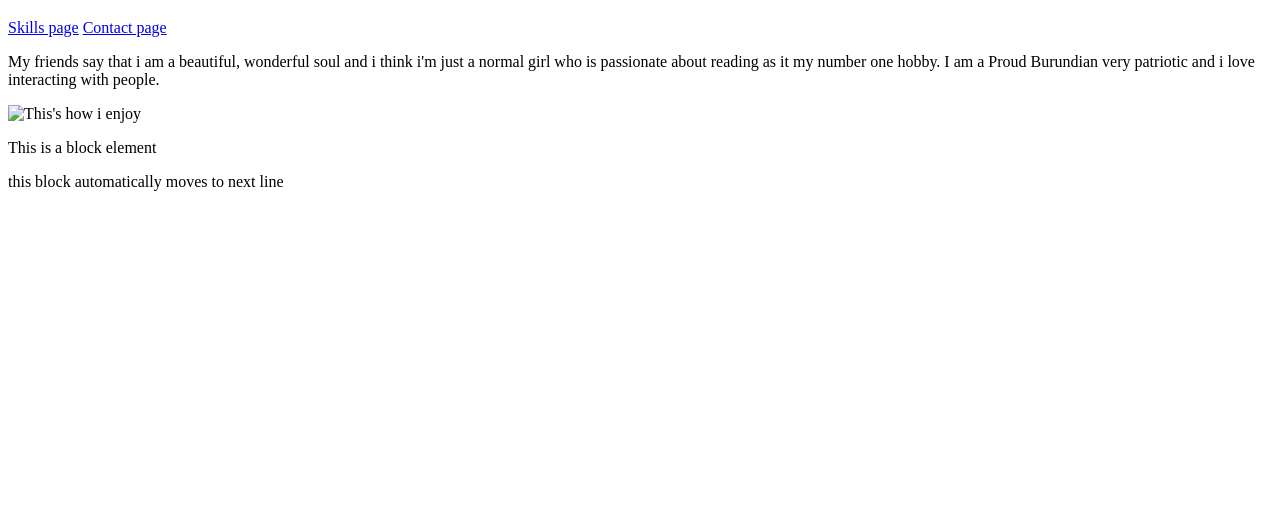
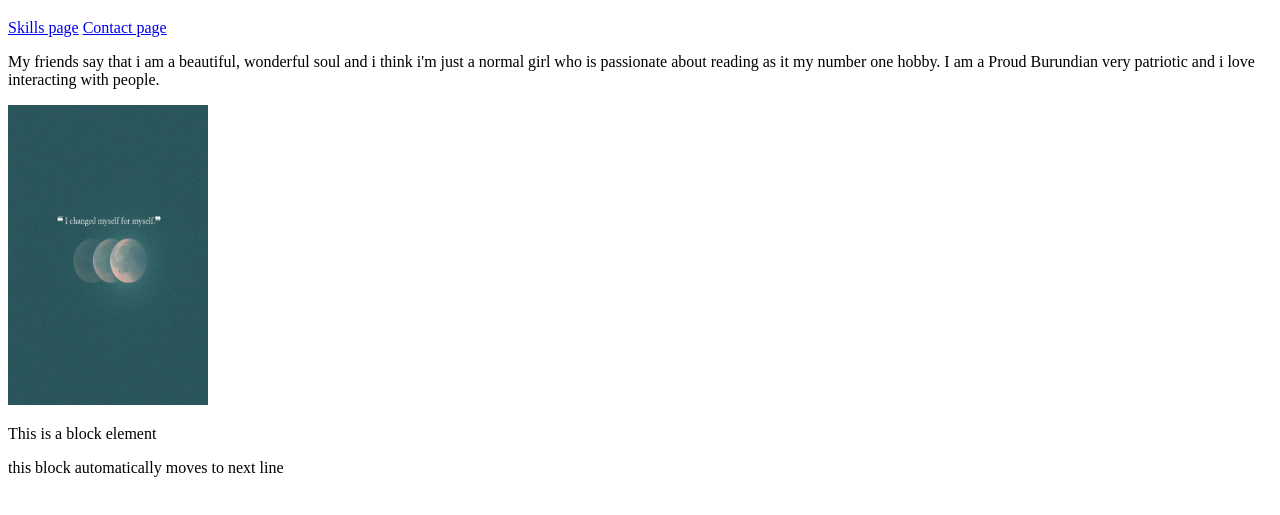
Before and after one commit to Orletta/Task2., a plain HTML site: page index.html in a window 1280 px wide. Shown: the part 61-576 px from the top of the page. Drawn offline with Linux system fonts and the light colour scheme.

Commit message:
Update index.html

```diff
--- a/index.html
+++ b/index.html
@@ -22,7 +22,7 @@
     <p>My friends say that i am a beautiful, wonderful soul and i think i'm just a normal girl who is passionate about reading as it my number one hobby.
         I am a Proud Burundian very patriotic and i love interacting with people.
     </p>
-    <img src="/image/s2.jpg" width="200px" height="300px" alt="This's how i enjoy">
+    <img src="s2.jpg" width="200px" height="300px" alt="This's how i enjoy">
 
 
     <p>This is a block element</p>
```
